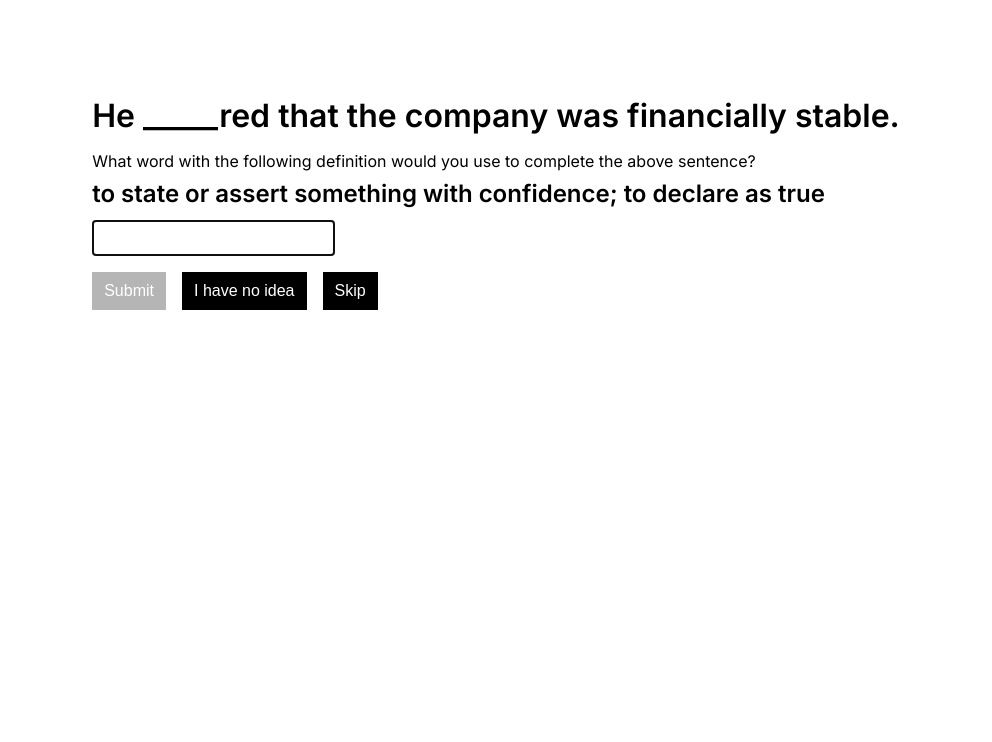
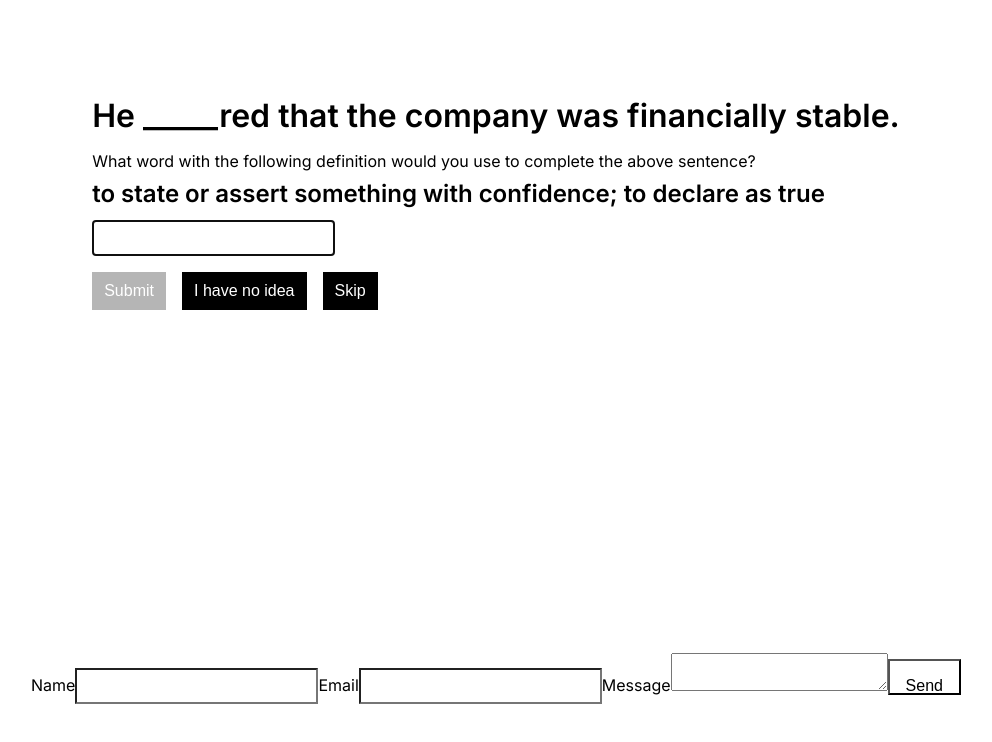
Before and after one commit to dierat/drawing-a-blank, a Next.js app: page / in a window 1280 px wide. Shown: the top 742 px of the page, without its empty margins (144-1136 px from the left). Built offline with nearby package versions, Linux system fonts and the light colour scheme.

Commit message:
add initial report form + sending logic

```diff
--- /dev/null
+++ b/src/components/ContactForm.js
@@ -0,0 +1,73 @@
+import { useState } from "react";
+import emailjs from "@emailjs/browser";
+
+// TODO: convert to typescript
+// TODO: sanitize user-input data
+// TODO: add capta
+
+const ContactForm = () => {
+  const [isSubmitting, setIsSubmitting] = useState(false);
+  const [stateMessage, setStateMessage] = useState(null);
+  const sendEmail = (event) => {
+    // TODO: what is this?
+    event.persist();
+    event.preventDefault();
+    setIsSubmitting(true);
+
+    emailjs
+      .sendForm(
+        // TODO: rename these to mention emailjs
+        process.env.NEXT_PUBLIC_EMAILJS_SERVICE_ID,
+        process.env.NEXT_PUBLIC_EMAILJS_TEMPLATE_ID,
+        event.target,
+        { publicKey: process.env.NEXT_PUBLIC_EMAILJS_PUBLIC_KEY }
+      )
+      .then(
+        (result) => {
+          setStateMessage("Message sent!");
+          setIsSubmitting(false);
+          // Hide the message after 5 seconds
+          setTimeout(() => {
+            setStateMessage(null);
+          }, 5000);
+        },
+        (error) => {
+          setStateMessage("Something went wrong, please try again later");
+          console.log("error = ", error);
+          setIsSubmitting(false);
+          // Hide the message after 5 seconds
+          setTimeout(() => {
+            setStateMessage(null);
+          }, 5000);
+        }
+      );
+
+    // Clears the form after sending the email
+    event.target.reset();
+  };
+
+  /**
+   * - send the word as `word`
+   * - have a dropdown for the part of the entry that's wrong
+   *   - word, definition, example sentence, synonyms
+   *   - send that as `property`
+   *  - have an input field to describe what's wrong
+   *   - send that as `reason`
+   */
+
+  return (
+    <form onSubmit={sendEmail}>
+      {/* TODO: update to use fields relevant to this app, and then update the template in emailjs */}
+      <label>Name</label>
+      <input type="text" name="user_name" />
+      <label>Email</label>
+      <input type="email" name="user_email" />
+      <label>Message</label>
+      <textarea name="message" />
+      {/* TODO: hitting enter key in form doesn't submit */}
+      <input type="submit" value="Send" disabled={isSubmitting} />
+      {stateMessage && <p>{stateMessage}</p>}
+    </form>
+  );
+};
+export default ContactForm;
--- a/src/pages/index.tsx
+++ b/src/pages/index.tsx
@@ -5,6 +5,7 @@
 
 const inter = Inter({ subsets: ["latin"] });
 
+import ContactForm from '../components/ContactForm';
 import vocabData from "../utils/vocabData";
 import runAllChecks from "../utils/scripts";
 
@@ -223,6 +224,9 @@
             </div>
           )}
         </div>}
+
+        {/* TODO: move to modal */}
+        <ContactForm/>
       </main>
     </>
   );
```
